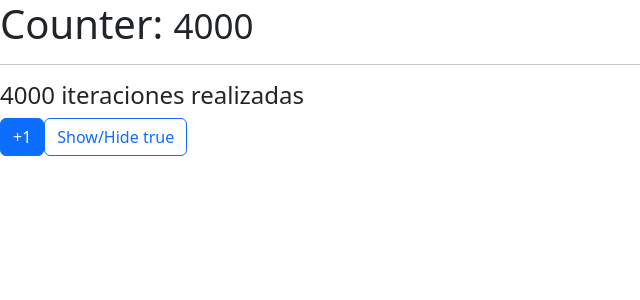
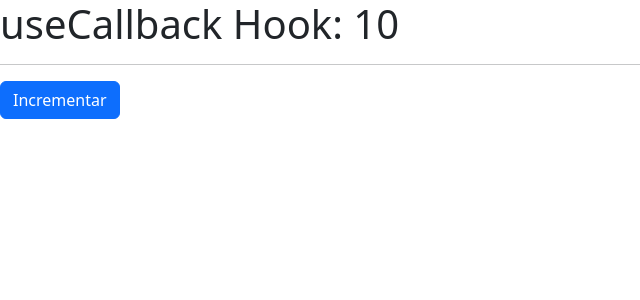
Before and after one commit to cigotete/react-study-basics, a React (Vite) app: page / in a window 1280 px wide. Shown: the top 300 px of the page, without its empty margins (0-640 px from the left). Built offline with nearby package versions, Linux system fonts and the light colour scheme.

Commit message:
Using useCallback hook.

```diff
--- /dev/null
+++ b/src/06-memos/CallbackHook.jsx
@@ -0,0 +1,34 @@
+import { useCallback, useEffect, useState } from 'react';
+import { ShowIncrement } from './ShowIncrement';
+
+
+export const CallbackHook = () => {
+
+    const [counter, setCounter] = useState( 10 );
+
+    const incrementFather = useCallback(
+      () => {
+        setCounter( (value) => value + 1 );
+      },
+      [],
+    );
+
+    useEffect(() => {
+      // incrementFather();
+    }, [incrementFather])
+
+    // This function will change every time is trigger (change memory position), so React.memo won't work
+    // const incrementFather = () => {
+    //     setCounter( counter + 1);
+    // }
+
+
+    return (
+        <>
+            <h1>useCallback Hook: { counter } </h1>
+            <hr />
+
+            <ShowIncrement increment={ incrementFather } />
+        </>
+    )
+}
--- /dev/null
+++ b/src/06-memos/ShowIncrement.jsx
@@ -0,0 +1,23 @@
+import React from 'react';
+import PropTypes from 'prop-types';
+
+export const ShowIncrement = React.memo( ({ increment }) => {
+
+    console.log(' Me volví a generar :( ');
+
+    return (
+        <button
+            className="btn btn-primary"
+            onClick={() => {
+                increment();
+            }}
+        >
+            Incrementar
+        </button>
+    )
+})
+
+ShowIncrement.displayName = 'ShowIncrement';
+ShowIncrement.propTypes = {
+  increment: PropTypes.func.isRequired,
+};
--- a/src/main.jsx
+++ b/src/main.jsx
@@ -5,11 +5,12 @@ import ReactDOM from 'react-dom/client'
 // import { FocusScreen } from './04-useRef/FocusScreen'
 //import { Layout } from './05-useLayoutEffect/Layout'
 //import { Memorize } from './06-memos/Memorize'
-import { MemoHook } from './06-memos/MemoHook'
+//import { MemoHook } from './06-memos/MemoHook'
+import { CallbackHook } from './06-memos/CallbackHook'
 import './index.css'
 
 ReactDOM.createRoot(document.getElementById('root')).render(
   //<React.StrictMode>
-    <MemoHook />
+    <CallbackHook />
   //</React.StrictMode>,
 )
```
